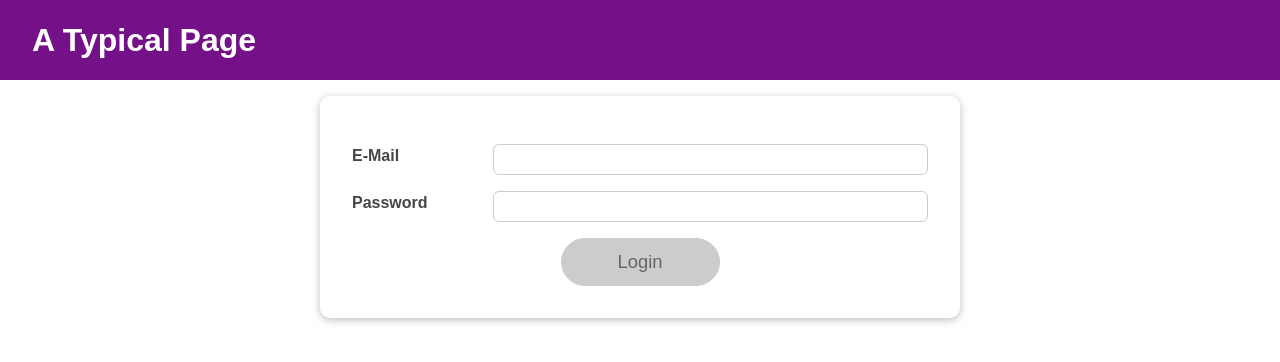
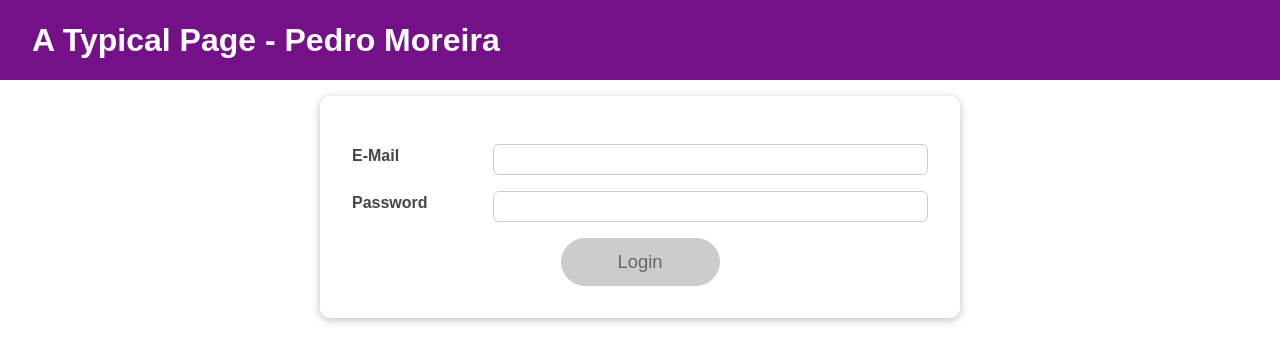
Before and after one commit to Pedro-Ribas-Moreira/React-FormValdation-Authentication, a React (Create React App) app: page / in a window 1280 px wide. Shown: the top 362 px of the page. Built offline with nearby package versions, Linux system fonts and the light colour scheme.

Commit message:
minor change

```diff
--- a/src/components/MainHeader/MainHeader.js
+++ b/src/components/MainHeader/MainHeader.js
@@ -1,13 +1,16 @@
-import React from 'react';
+import React from "react";
 
-import Navigation from './Navigation';
-import classes from './MainHeader.module.css';
+import Navigation from "./Navigation";
+import classes from "./MainHeader.module.css";
 
 const MainHeader = (props) => {
   return (
-    <header className={classes['main-header']}>
-      <h1>A Typical Page</h1>
-      <Navigation isLoggedIn={props.isAuthenticated} onLogout={props.onLogout} />
+    <header className={classes["main-header"]}>
+      <h1>A Typical Page - Pedro Moreira</h1>
+      <Navigation
+        isLoggedIn={props.isAuthenticated}
+        onLogout={props.onLogout}
+      />
     </header>
   );
 };
```
